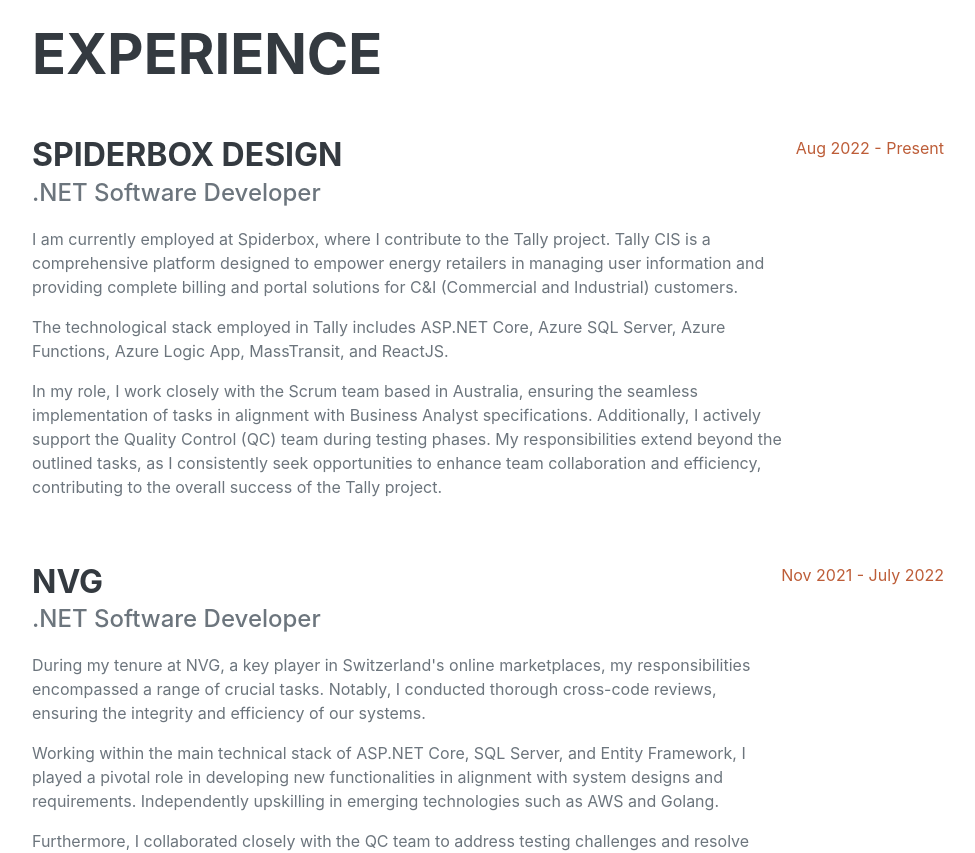
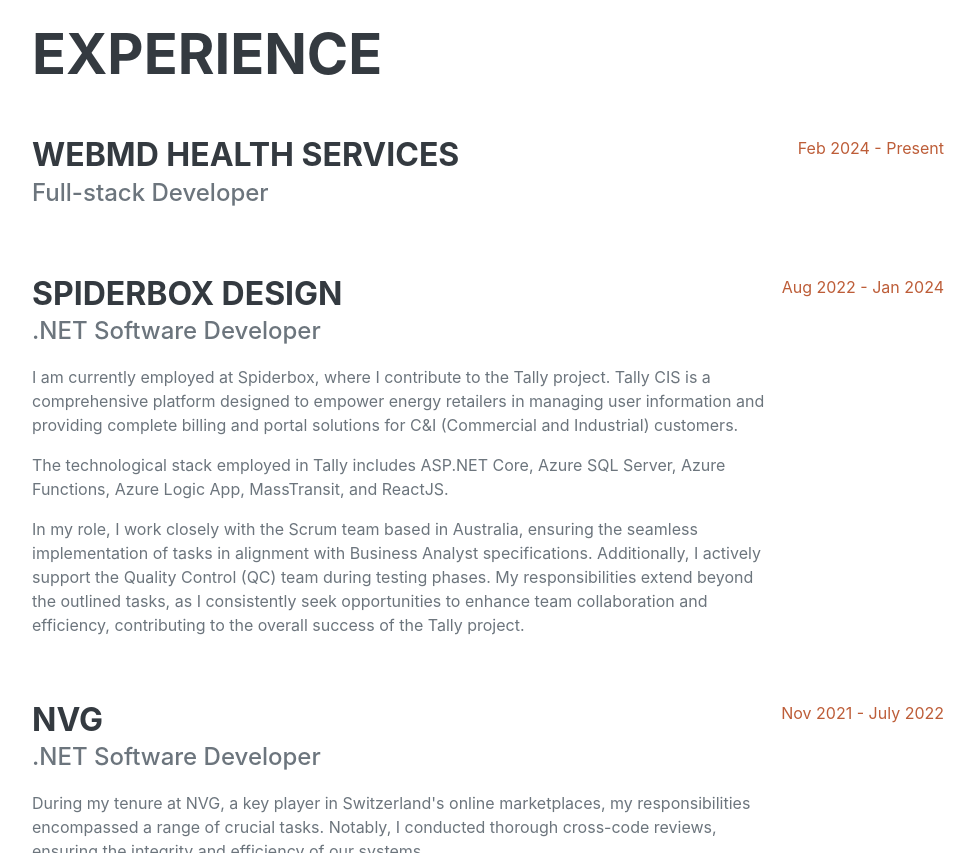
Before and after one commit to hieucodecraft/hieucodecraft.github.io, a plain HTML site: page index.html in a window 1280 px wide. Shown: the part 860-1713 px from the top of the page, without its empty margins (288-1263 px from the left). Drawn offline with nearby package versions, Linux system fonts and the light colour scheme; a web font is replaced by a local one.

Commit message:
Add WebMD

```diff
--- a/index.html
+++ b/index.html
@@ -49,7 +49,6 @@
                     Nguyen Hoang Hieu
                 </h1>
                 <div class="subheading mb-5">
-                    (+84) 347 891 329 ·
                     <a href="mailto:name@email.com">hh.nguyen.dev@gmail.com</a>
                 </div>
                 <p class="lead mb-5">Experienced .NET Developer Passionate about the Microsoft Ecosystem
@@ -71,6 +70,26 @@
                 <h2 class="mb-5">Experience</h2>
                 <div class="d-flex flex-column flex-md-row justify-content-between mb-5">
                     <div class="flex-grow-1">
+                        <h3 class="mb-0">WebMD Health Services </h3>
+                        <div class="subheading mb-3">Full-stack Developer</div>
+                        <!-- <p>I am currently employed at Spiderbox, where I contribute to the Tally project. Tally CIS is a
+                            comprehensive platform designed to empower energy retailers in managing user information and
+                            providing complete billing and portal solutions for C&I (Commercial and Industrial)
+                            customers. </p>
+                        <p>The technological stack employed in Tally includes ASP.NET Core, Azure SQL Server,
+                            Azure Functions, Azure Logic App, MassTransit, and ReactJS.</p>
+                        </p>
+                        <p>In my role, I work closely with
+                            the Scrum team based in Australia, ensuring the seamless implementation of tasks in
+                            alignment with Business Analyst specifications. Additionally, I actively support the Quality
+                            Control (QC) team during testing phases. My responsibilities extend beyond the outlined
+                            tasks, as I consistently seek opportunities to enhance team collaboration and efficiency,
+                            contributing to the overall success of the Tally project.</p> -->
+                    </div>
+                    <div class="flex-shrink-0"><span class="text-primary">Feb 2024 - Present</span></div>
+                </div>
+                <div class="d-flex flex-column flex-md-row justify-content-between mb-5">
+                    <div class="flex-grow-1">
                         <h3 class="mb-0">Spiderbox Design</h3>
                         <div class="subheading mb-3">.NET Software Developer</div>
                         <p>I am currently employed at Spiderbox, where I contribute to the Tally project. Tally CIS is a
@@ -87,7 +106,7 @@
                             tasks, as I consistently seek opportunities to enhance team collaboration and efficiency,
                             contributing to the overall success of the Tally project.</p>
                     </div>
-                    <div class="flex-shrink-0"><span class="text-primary">Aug 2022 - Present</span></div>
+                    <div class="flex-shrink-0"><span class="text-primary">Aug 2022 - Jan 2024</span></div>
                 </div>
                 <div class="d-flex flex-column flex-md-row justify-content-between mb-5">
                     <div class="flex-grow-1">
```
